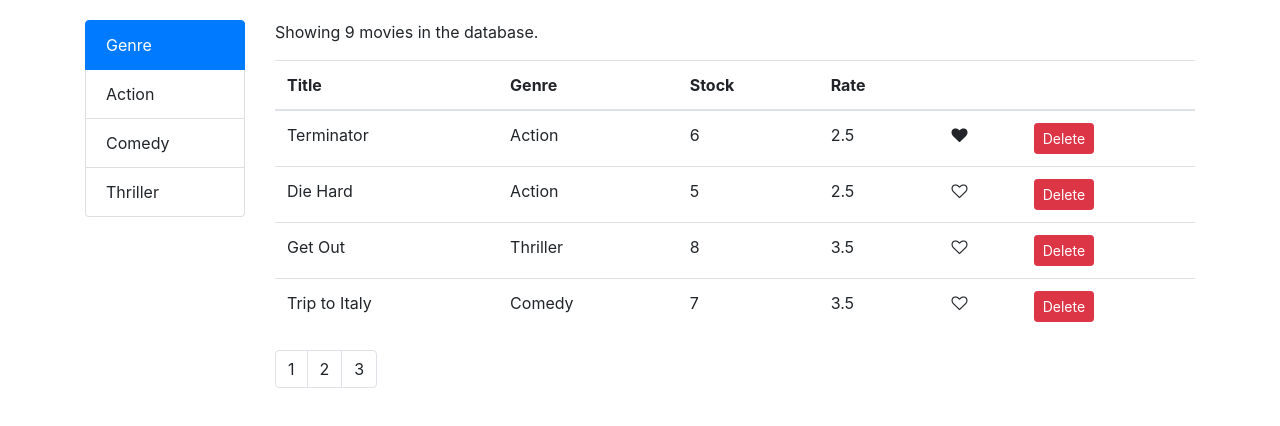
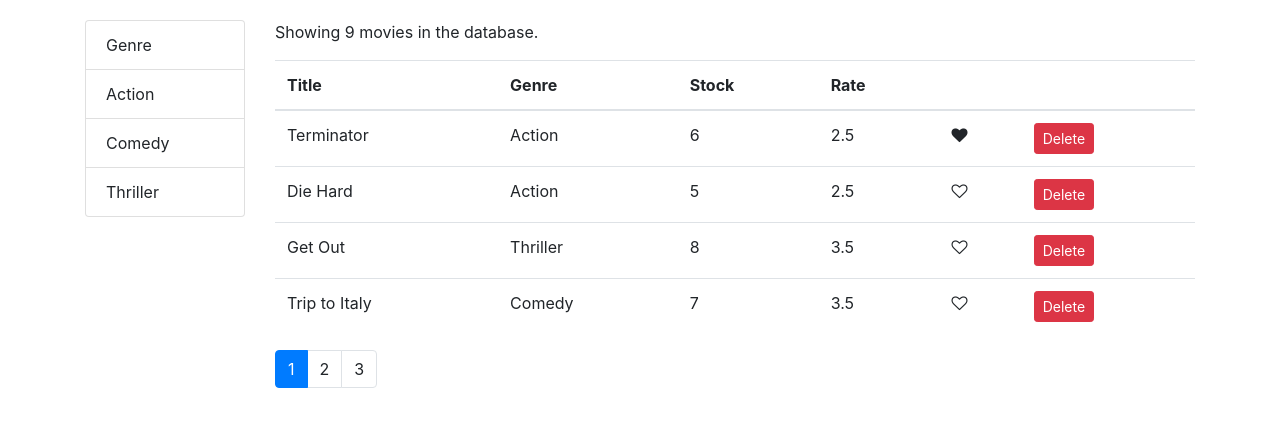
Before and after one commit to aindriu80/vidly-react, a React (Create React App) app: page / in a window 1280 px wide. Shown: the top 426 px of the page. Built offline with nearby package versions, Linux system fonts and the light colour scheme.

Commit message:
Handling selection of Genre

```diff
--- a/src/components/common/listGroup.jsx
+++ b/src/components/common/listGroup.jsx
@@ -1,13 +1,17 @@
 import React from 'react';
 
 const Listgroup = (props) => {
-    const { items, textProperty, valueProperty } = props;
+    const { items, textProperty, valueProperty, selectedItem, onItemSelect } = props;
 
     return (
         <ul className="list-group">
-            <li className="list-group-item active">Genre</li>
+            <li className="list-group-item">Genre</li>
             {items.map(item => (
-                <li key={item[valueProperty]} className="list-group-item">
+                <li onClick={() => onItemSelect(item)}
+                    key={item[valueProperty]}
+                    className={
+                        item === selectedItem ? "list-group-item active" : "list-group-item"}
+                >
                     {item[textProperty]}
                 </li>
             ))}
--- a/src/components/movies.jsx
+++ b/src/components/movies.jsx
@@ -40,7 +40,8 @@ class Movies extends Component {
     };
 
     handleGenreSelect = genre => {
-        console.log(genre);
+        this.setState({ selectedGenre: genre });
+        // console.log(genre);
     };
 
     render() {
@@ -57,6 +58,7 @@ class Movies extends Component {
                 <div className="col-2">
                     <ListGroup
                         items={this.state.genres}
+                        selectedItem={this.state.selectedGenre}
                         onItemSelect={this.handleGenreSelect}
                     />
                 </div>
@@ -92,7 +94,7 @@ class Movies extends Component {
                     <Pagination
                         itemsCount={count}
                         pageSize={pageSize}
-                        current Page={currentPage}
+                        currentPage={currentPage}
                         onPageChange={this.handlePageChange}
                     />
                 </div>
```
